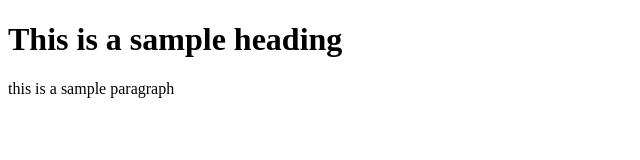
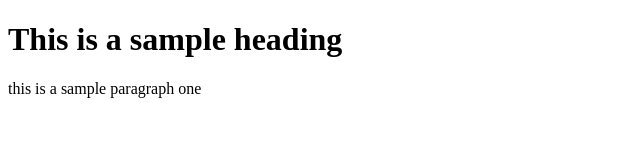
Before and after one commit to k-sai-krishna/coursera-test, a plain HTML site: page site/index.html in a window 1280 px wide. Shown: the full height of the page, 0-640 px from the left. Drawn offline with Linux system fonts and the light colour scheme.

Commit message:
addition to the paragraph

```diff
--- a/site/index.html
+++ b/site/index.html
@@ -7,6 +7,6 @@
 </head>
 <body>
 <h1>This is a sample heading</h1>
-<p>this is a sample paragraph</p>
+<p>this is a sample paragraph one </p>
 </body>
 </html>
```
